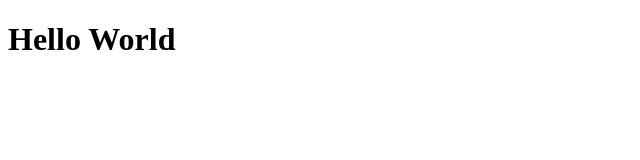
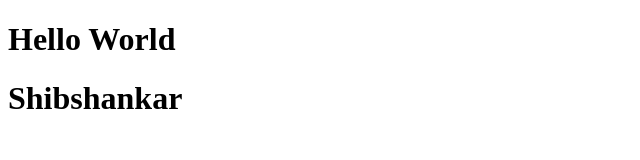
Before and after one commit to Shibshankar01/Shibshankar01.github.io, a plain HTML site: page index.html in a window 1280 px wide. Shown: the whole page, without its empty margins (0-640 px from the left). Drawn offline with Linux system fonts and the light colour scheme.

Commit message:
Second Commit

```diff
--- a/index.html
+++ b/index.html
@@ -8,5 +8,6 @@
 </head>
 <body>
     <h1>Hello World</h1>
+    <h1>Shibshankar</h1>
 </body>
 </html>
```
